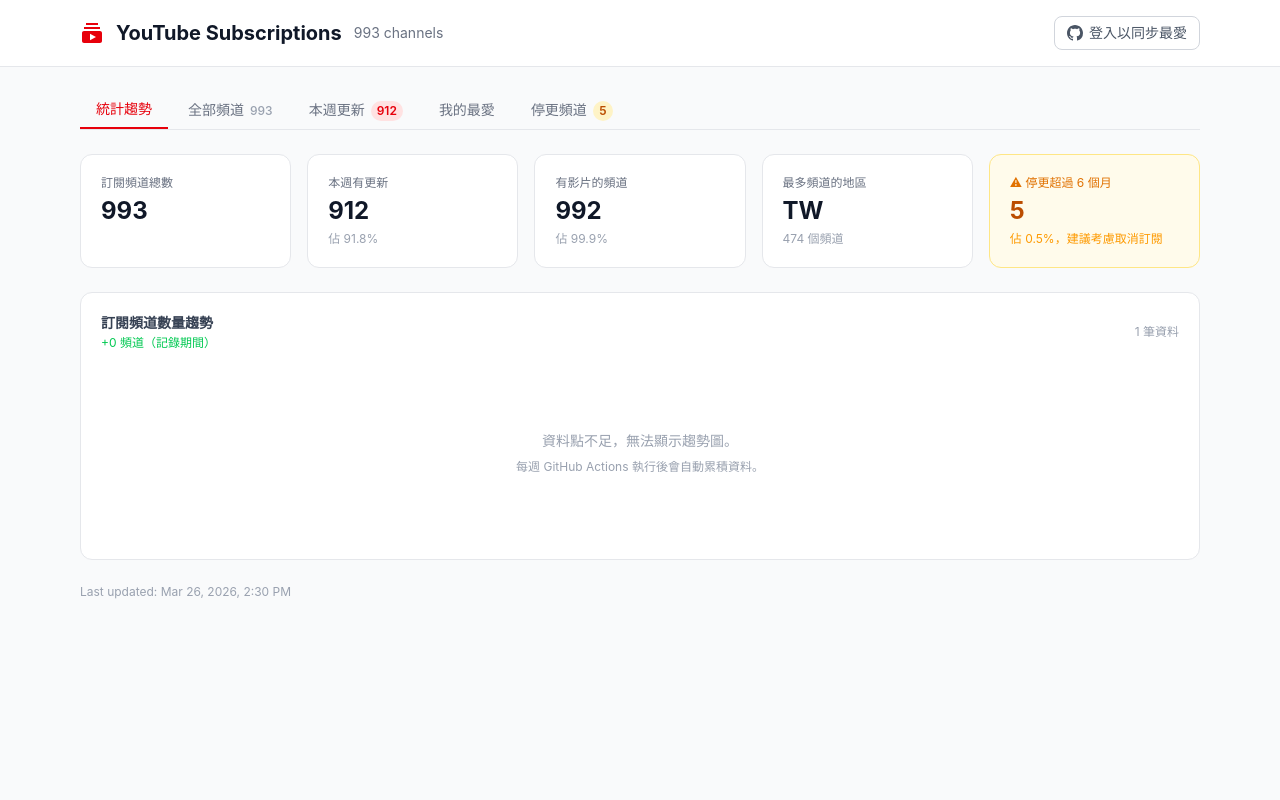
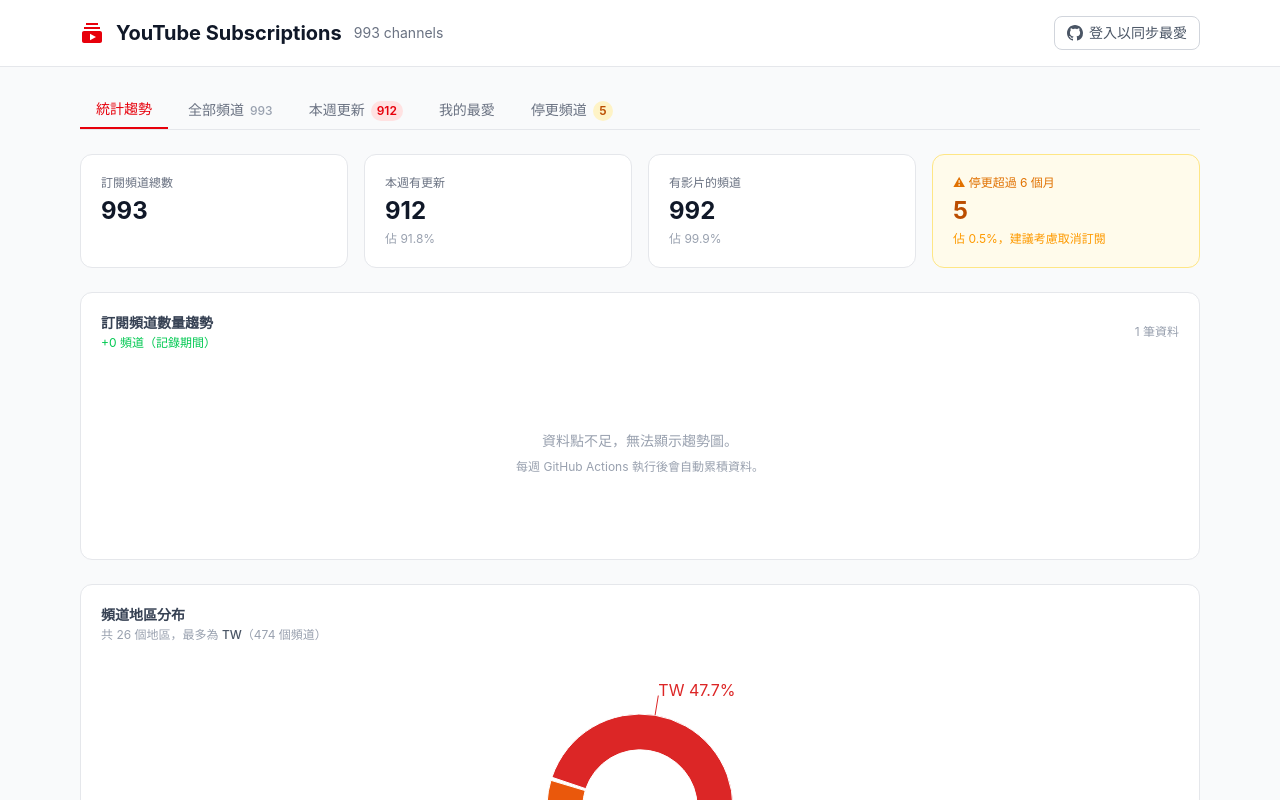
Before and after one commit to J-I-P/youtube-subscription-dashboard, a React (Vite) app: page / in a window 1280 px wide. Both pictures are taken after a click on the button "進入 Dashboard →". Shown: the top 800 px of the page. Built offline with nearby package versions, Linux system fonts and the light colour scheme.

Commit message:
feat: add pie chart for channel distribution by country in StatsTab component

```diff
--- a/src/components/StatsTab.tsx
+++ b/src/components/StatsTab.tsx
@@ -1,8 +1,12 @@
 import { useEffect, useState } from "react";
 import {
   CartesianGrid,
+  Cell,
+  Legend,
   Line,
   LineChart,
+  Pie,
+  PieChart,
   ResponsiveContainer,
   Tooltip,
   XAxis,
@@ -60,7 +64,21 @@
     acc[key] = (acc[key] ?? 0) + 1;
     return acc;
   }, {});
-  const topCountry = Object.entries(countryCounts).sort((a, b) => b[1] - a[1])[0];
+  const sortedCountries = Object.entries(countryCounts).sort((a, b) => b[1] - a[1]);
+  const topCountry = sortedCountries[0];
+
+  // Pie chart: top 10 countries + "其他"
+  const TOP_N = 10;
+  const topCountriesForPie = sortedCountries.slice(0, TOP_N);
+  const otherCount = sortedCountries.slice(TOP_N).reduce((sum, [, n]) => sum + n, 0);
+  const pieData = [
+    ...topCountriesForPie.map(([name, value]) => ({ name: name === "Unknown" ? "未知" : name, value })),
+    ...(otherCount > 0 ? [{ name: "其他", value: otherCount }] : []),
+  ];
+  const PIE_COLORS = [
+    "#dc2626", "#ea580c", "#d97706", "#65a30d", "#16a34a",
+    "#0891b2", "#2563eb", "#7c3aed", "#db2777", "#64748b", "#94a3b8",
+  ];
 
   const thisWeekCount = channels.filter((c) => {
     if (!c.lastVideo) return false;
@@ -81,7 +99,7 @@
   return (
     <div className="flex flex-col gap-6">
       {/* Stat cards */}
-      <div className="grid grid-cols-2 sm:grid-cols-3 lg:grid-cols-5 gap-4">
+      <div className="grid grid-cols-2 sm:grid-cols-4 gap-4">
         <StatCard label="訂閱頻道總數" value={totalCount.toLocaleString()} />
         <StatCard
           label="本週有更新"
@@ -92,11 +110,6 @@
           label="有影片的頻道"
           value={channelsWithVideo.toLocaleString()}
           sub={`佔 ${((channelsWithVideo / totalCount) * 100).toFixed(1)}%`}
-        />
-        <StatCard
-          label="最多頻道的地區"
-          value={topCountry ? topCountry[0] : "—"}
-          sub={topCountry ? `${topCountry[1]} 個頻道` : undefined}
         />
         <div className="bg-amber-50 dark:bg-amber-900/20 rounded-xl border border-amber-200 dark:border-amber-800 p-5 flex flex-col gap-1">
           <p className="text-xs text-amber-600 dark:text-amber-400">⚠ 停更超過 6 個月</p>
@@ -167,6 +180,60 @@
         )}
       </div>
 
+      {/* Country pie chart */}
+      <div className="bg-white dark:bg-gray-800 rounded-xl border border-gray-200 dark:border-gray-700 p-5">
+        <div className="flex items-center justify-between mb-4">
+          <div>
+            <h2 className="text-sm font-semibold text-gray-700 dark:text-gray-300">
+              頻道地區分布
+            </h2>
+            <p className="text-xs text-gray-400 dark:text-gray-500 mt-0.5">
+              共 {Object.keys(countryCounts).length} 個地區
+              {topCountry && <>，最多為 <span className="font-medium text-gray-600 dark:text-gray-300">{topCountry[0] === "Unknown" ? "未知" : topCountry[0]}</span>（{topCountry[1]} 個頻道）</>}
+            </p>
+          </div>
+        </div>
+        <ResponsiveContainer width="100%" height={320}>
+          <PieChart>
+            <Pie
+              data={pieData}
+              cx="50%"
+              cy="50%"
+              innerRadius="40%"
+              outerRadius="65%"
+              paddingAngle={2}
+              dataKey="value"
+              label={({ name, percent }) =>
+                percent > 0.03 ? `${name} ${(percent * 100).toFixed(1)}%` : ""
+              }
+              labelLine={true}
+            >
+              {pieData.map((_, index) => (
+                <Cell key={index} fill={PIE_COLORS[index % PIE_COLORS.length]} />
+              ))}
+            </Pie>
+            <Tooltip
+              contentStyle={{
+                borderRadius: "0.5rem",
+                border: "1px solid #e5e7eb",
+                fontSize: "0.75rem",
+              }}
+              formatter={(value: number, name: string) => [
+                `${value.toLocaleString()} 個頻道（${((value / totalCount) * 100).toFixed(1)}%）`,
+                name,
+              ]}
+            />
+            <Legend
+              iconType="circle"
+              iconSize={8}
+              formatter={(value) => (
+                <span className="text-xs text-gray-600 dark:text-gray-400">{value}</span>
+              )}
+            />
+          </PieChart>
+        </ResponsiveContainer>
+      </div>
+
       <p className="text-xs text-gray-400 dark:text-gray-500">
         Last updated:{" "}
         {new Date(lastUpdated).toLocaleString(undefined, {
```
